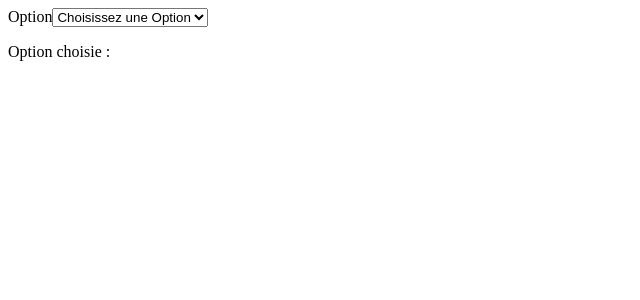
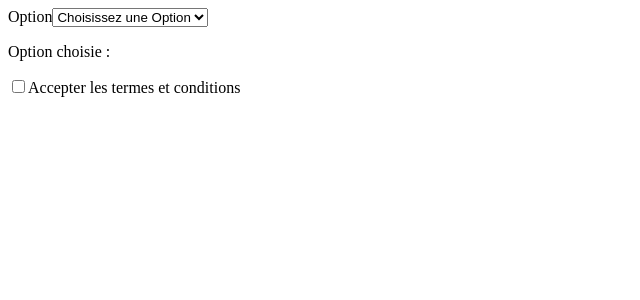
Before and after one commit to Super-M2-Front-Back-Project/Front-End, a Next.js app: page /ui in a window 1280 px wide. Shown: the top 300 px of the page, without its empty margins (0-640 px from the left). Built offline with nearby package versions, Linux system fonts and the light colour scheme.

Commit message:
#11 add checkbox compoennt

```diff
--- /dev/null
+++ b/src/Components/Checkbox/index.tsx
@@ -0,0 +1,15 @@
+interface IProps {
+    label: string;
+}
+
+const Index = ({ label }:IProps) => {
+  return (
+    <div>
+      <label htmlFor="">
+        <input type="checkbox" />
+        {label}
+      </label>
+    </div>
+  );
+};
+export default Index;
--- a/src/app/ui/page.tsx
+++ b/src/app/ui/page.tsx
@@ -1,6 +1,7 @@
 'use client';
 import React from "react";
 import Select from "@/Components/Select";
+import Checkbox from "@/Components/Checkbox";
 const Page = () => {
   const [selectedOption, setSelectedOption] = React.useState<string>("");
   return (
@@ -23,7 +24,9 @@ const Page = () => {
 
       {/* Pour afficher la valeur choisie */}
       <p>Option choisie : {selectedOption}</p>
+      <Checkbox label="Accepter les termes et conditions"/>
     </div>
+
   );
 };
 
```
